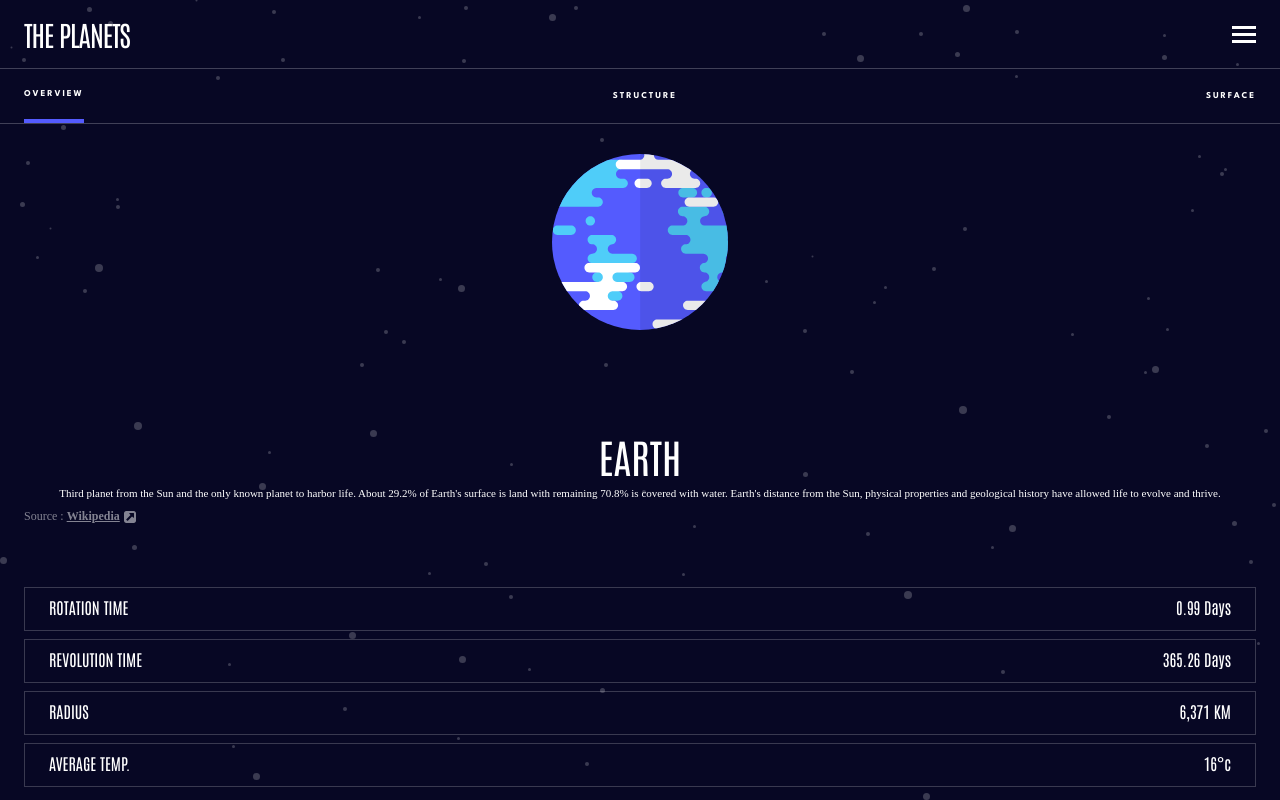
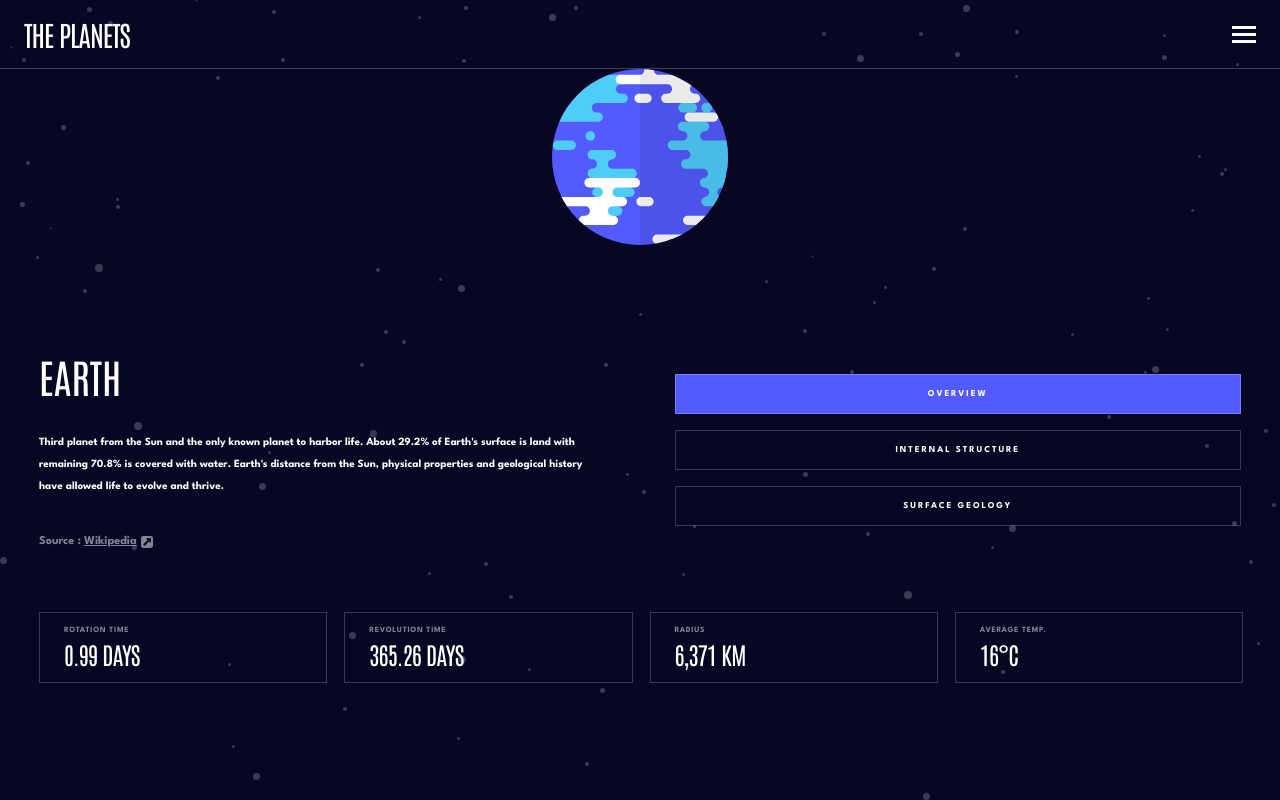
Before and after one commit to tchkoidze/planets-fact-site, a React (Vite) app: page /Earth in a window 1280 px wide. Built offline with nearby package versions, Linux system fonts and the light colour scheme.

Commit message:
style property elements t min 768px

```diff
--- a/src/App.jsx
+++ b/src/App.jsx
@@ -16,8 +16,8 @@ function App() {
       <GlobalStyle />
       <HeaderBox />
       <Routes>
-        {/*<Route path="/" element={<HeaderBox />} />*/}
-        <Route path="/" element={<Navigate to="/mercury" />} />
+        {/*<Route path="/" element={<Navigate to="/Mercury" />} />*/}
+        <Route path="/" element={<Navigate to="/Mercury" />} />
         <Route path="/:name" element={<RenderPlanet />} />
       </Routes>
     </>
--- a/src/GlobalStyles.js
+++ b/src/GlobalStyles.js
@@ -32,7 +32,7 @@ ${(props) => props.fonts}
 }
 body{
     width: 100vw;
-    height: 100vh;
+    //height: 100vh;
     font-family: 'Antonio';
     color: var(--pWhite);
     background-color: var(--dark);
--- a/src/RenderPlanets.jsx
+++ b/src/RenderPlanets.jsx
@@ -2,6 +2,7 @@ import styled, { css } from "styled-components";
 import data from "./data.json";
 import { useParams } from "react-router-dom";
 import { useState } from "react";
+import InfoButtons from "./pages/InfoButtonsBox";
 
 function RenderPlanet() {
   const [characteristics, setCharacteristics] = useState("overview");
@@ -11,9 +12,13 @@ function RenderPlanet() {
 
   const showPlanet = data.filter((e) => e.name == name);
 
+  console.log(data);
+  console.log(showPlanet);
+
   return (
     //<div>{data.find((e) => e.name == name).name}</div>
     <PlanetInfoBox>
+      <RenderdInfoBox>
         <InfoButtonsBox>
           <OverviewBtn
             onClick={() => setCharacteristics("overview")}
@@ -37,7 +42,6 @@ function RenderPlanet() {
             Surface
           </Surface>
         </InfoButtonsBox>
-      <RenderdInfoBox>
         <PlanetImgBox>
           <PlanetImg
             src={
@@ -53,6 +57,7 @@ function RenderPlanet() {
           ) : null}
         </PlanetImgBox>
 
+        <PlanetInfoTextContainer>
           <PlanetInfoText>
             <PlanetName>{showPlanet[0]["name"]}</PlanetName>
             <CharacteristicText>
@@ -77,24 +82,30 @@ function RenderPlanet() {
               </SourceLick>
             </Source>
           </PlanetInfoText>
+          <InfoButtons
+            characteristics={characteristics}
+            setCharacteristics={setCharacteristics}
+            showPlanet={showPlanet}
+          />
+        </PlanetInfoTextContainer>
       </RenderdInfoBox>
 
       <Properties>
         <Rotation>
-          <span>ROTATION TIME</span>
-          <span>{showPlanet[0]["rotation"]}</span>
+          <PropertyName>ROTATION TIME</PropertyName>
+          <PropertySize>{showPlanet[0]["rotation"]}</PropertySize>
         </Rotation>
         <Revolution>
-          <span>REVOLUTION TIME</span>
-          <span>{showPlanet[0]["revolution"]}</span>
+          <PropertyName>REVOLUTION TIME</PropertyName>
+          <PropertySize>{showPlanet[0]["revolution"]}</PropertySize>
         </Revolution>
         <Radius>
-          <span>RADIUS</span>
-          <span>{showPlanet[0]["radius"]}</span>
+          <PropertyName>RADIUS</PropertyName>
+          <PropertySize>{showPlanet[0]["radius"]}</PropertySize>
         </Radius>
         <Temperature>
-          <span>AVERAGE TEMP.</span>
-          <span>{showPlanet[0]["temperature"]}</span>
+          <PropertyName>AVERAGE TEMP.</PropertyName>
+          <PropertySize>{showPlanet[0]["temperature"]}</PropertySize>
         </Temperature>
       </Properties>
     </PlanetInfoBox>
@@ -115,6 +126,9 @@ const InfoButtonsBox = styled.div`
   justify-content: space-between;
   padding: 0 24px;
   border-bottom: 1px solid rgb(255, 255, 255, 0.23);
+  @media (min-width: 768px) {
+    display: none;
+  }
 `;
 
 const OverviewBtn = styled.button(
@@ -178,8 +192,6 @@ const RenderdInfoBox = styled.div`
   flex-direction: column;
   -webkit-box-pack: justify;
   justify-content: space-between;
-
-  padding: 0 24px;
 `;
 
 const PlanetImgBox = styled.div`
@@ -202,8 +214,22 @@ const GeologyImg = styled.img`
   height: auto;
 `;
 
+const PlanetInfoTextContainer = styled.div`
+  padding: 0 24px;
+  margin: 98px 0 28px;
+  @media (min-width: 768px) {
+    display: flex;
+    justify-content: center;
+    align-items: center;
+    gap: 69px;
+    padding: 0 39px;
+  }
+`;
+
 const PlanetInfoText = styled.div`
-  margin: 98px 0 28px;
+  @media (min-width: 768px) {
+    width: 50%;
+  }
 `;
 
 const PlanetName = styled.h1`
@@ -214,18 +240,27 @@ const PlanetName = styled.h1`
   text-align: center;
   text-transform: uppercase;
   //margin: 65px 0 16px;
+  @media (min-width: 768px) {
+    text-align: left;
+    line-height: 62px;
+  }
 `;
 const CharacteristicText = styled.p`
   text-align: center;
-  font-family: "Spartan";
+  font-family: "League Spartan";
   font-style: normal;
   font-weight: 400;
   font-size: 11px;
   line-height: 22px;
+  margin: 16px 0 32px;
+  @media (min-width: 768px) {
+    margin: 24px 0 32px;
+    text-align: left;
+  }
 `;
 const Source = styled.p`
   align-self: center;
-  font-family: "Spartan";
+  font-family: "League Spartan";
   font-style: normal;
   font-weight: 400;
   font-size: 12px;
@@ -237,7 +272,7 @@ const SourceLick = styled.a`
   display: inline-flex;
   align-items: center;
   gap: 4px;
-  font-family: "Spartan";
+  font-family: "League Spartan";
   font-style: normal;
   font-weight: 700;
   font-size: 12px;
@@ -247,32 +282,89 @@ const SourceLick = styled.a`
 const Properties = styled.div`
   display: flex;
   flex-direction: column;
-  gap: 8px;
+  gap: 1.4%;
   padding: 0 24px;
+  @media (min-width: 768px) {
+    flex-direction: row;
+    padding: 0 39px;
+  }
 `;
 const Rotation = styled.div`
   display: flex;
   justify-content: space-between;
+  align-items: center;
+
   padding: 9px 24px 13px 24px;
   border: 1px solid rgb(255, 255, 255, 0.2);
+  @media (min-width: 768px) {
+    flex-direction: column;
+    align-items: flex-start;
+    min-width: 24%;
+  }
 `;
+
+const PropertyName = styled.span`
+  font-family: "League Spartan";
+  font-weight: 700;
+  font-size: 8px;
+  line-height: 16px;
+  letter-spacing: 0.727273px;
+  text-transform: uppercase;
+
+  color: rgb(255, 255, 255, 0.5);
+  @media (min-width: 768px) {
+  }
+`;
+const PropertySize = styled.span`
+  font-weight: 400;
+  font-size: 20px;
+  line-height: 26px;
+  text-align: right;
+  letter-spacing: -0.75px;
+  text-transform: uppercase;
+  @media (min-width: 768px) {
+    font-size: 24px;
+    line-height: 31px;
+  }
+`;
+
 const Revolution = styled.div`
   display: flex;
   justify-content: space-between;
+  align-items: center;
   padding: 9px 24px 13px 24px;
   border: 1px solid rgb(255, 255, 255, 0.2);
+  @media (min-width: 768px) {
+    flex-direction: column;
+    align-items: flex-start;
+    min-width: 24%;
+  }
 `;
 const Radius = styled.div`
   display: flex;
   justify-content: space-between;
+  align-items: center;
   padding: 9px 24px 13px 24px;
+
   border: 1px solid rgb(255, 255, 255, 0.2);
+  @media (min-width: 768px) {
+    flex-direction: column;
+    align-items: flex-start;
+    min-width: 24%;
+  }
 `;
 const Temperature = styled.div`
   display: flex;
   justify-content: space-between;
+  align-items: center;
   padding: 9px 24px 13px 24px;
+
   border: 1px solid rgb(255, 255, 255, 0.2);
+  @media (min-width: 768px) {
+    flex-direction: column;
+    align-items: flex-start;
+    min-width: 24%;
+  }
 `;
 
 //{props.showSelectedPlanet["images"]["planet"]}
--- /dev/null
+++ b/src/pages/InfoButtonsBox.jsx
@@ -0,0 +1,110 @@
+import styled, { css } from "styled-components";
+
+function InfoButtonsContainer(props) {
+  return (
+    <InfoButtons>
+      <OverviewBtn
+        onClick={() => props.setCharacteristics("overview")}
+        color={props.showPlanet[0]["color"]}
+        char={props.characteristics}
+      >
+        Overview
+      </OverviewBtn>
+      <StructureBtn
+        onClick={() => props.setCharacteristics("structure")}
+        color={props.showPlanet[0]["color"]}
+        char={props.characteristics}
+      >
+        Internal Structure
+      </StructureBtn>
+      <Surface
+        onClick={() => props.setCharacteristics("geology")}
+        color={props.showPlanet[0]["color"]}
+        char={props.characteristics}
+      >
+        Surface Geology
+      </Surface>
+    </InfoButtons>
+  );
+}
+
+export default InfoButtonsContainer;
+
+const InfoButtons = styled.div`
+  display: none;
+
+  @media (min-width: 768px) {
+    width: 50%;
+    display: flex;
+    flex-direction: column;
+    gap: 16px;
+  }
+`;
+
+const OverviewBtn = styled.button(
+  (props) => css`
+    cursor: pointer;
+    font-family: "League Spartan";
+    font-weight: 700;
+    font-size: 9px;
+    line-height: 25px;
+    text-align: center;
+    letter-spacing: 1.92857px;
+    text-transform: uppercase;
+    border: none;
+    border: none;
+    background-color: transparent;
+    color: var(--pwhite);
+    padding: 7px 0 6px;
+    border: 1px solid rgb(255, 255, 255, 0.2);
+    background-color: ${(props) =>
+      props.char === "overview" ? props.color : "none"};
+    &:hover {
+      background-color: #d8d8d8;
+    }
+  `
+);
+const StructureBtn = styled.button(
+  (props) => css`
+    cursor: pointer;
+    font-family: "League Spartan";
+    font-weight: 700;
+    font-size: 9px;
+    line-height: 25px;
+    text-align: center;
+    letter-spacing: 1.92857px;
+    text-transform: uppercase;
+    border: none;
+    background-color: transparent;
+    color: var(--pwhite);
+    padding: 7px 0 6px;
+    border: 1px solid rgb(255, 255, 255, 0.2);
+    background-color: ${(props) =>
+      props.char === "structure" ? props.color : "none"};
+    &:hover {
+      background-color: #d8d8d8;
+    }
+  `
+);
+const Surface = styled.button(
+  (props) => css`
+    cursor: pointer;
+    font-family: "League Spartan";
+    font-weight: 700;
+    font-size: 9px;
+    line-height: 25px;
+    text-align: center;
+    letter-spacing: 1.92857px;
+    text-transform: uppercase;
+    border: none;
+    background-color: transparent;
+    color: var(--pwhite);
+    padding: 7px 0 6px;
+    border: 1px solid rgb(255, 255, 255, 0.2);
+    background-color: ${(props) =>
+      props.char === "geology" ? props.color : "none"};
+    &:hover {
+      background-color: #d8d8d8;
+    }
+  `
+);
```
Also changed, not shown: src/pages/Properties.jsx (added, +41 -0 lines). Lines whose indentation alone changed are shown as unchanged.
